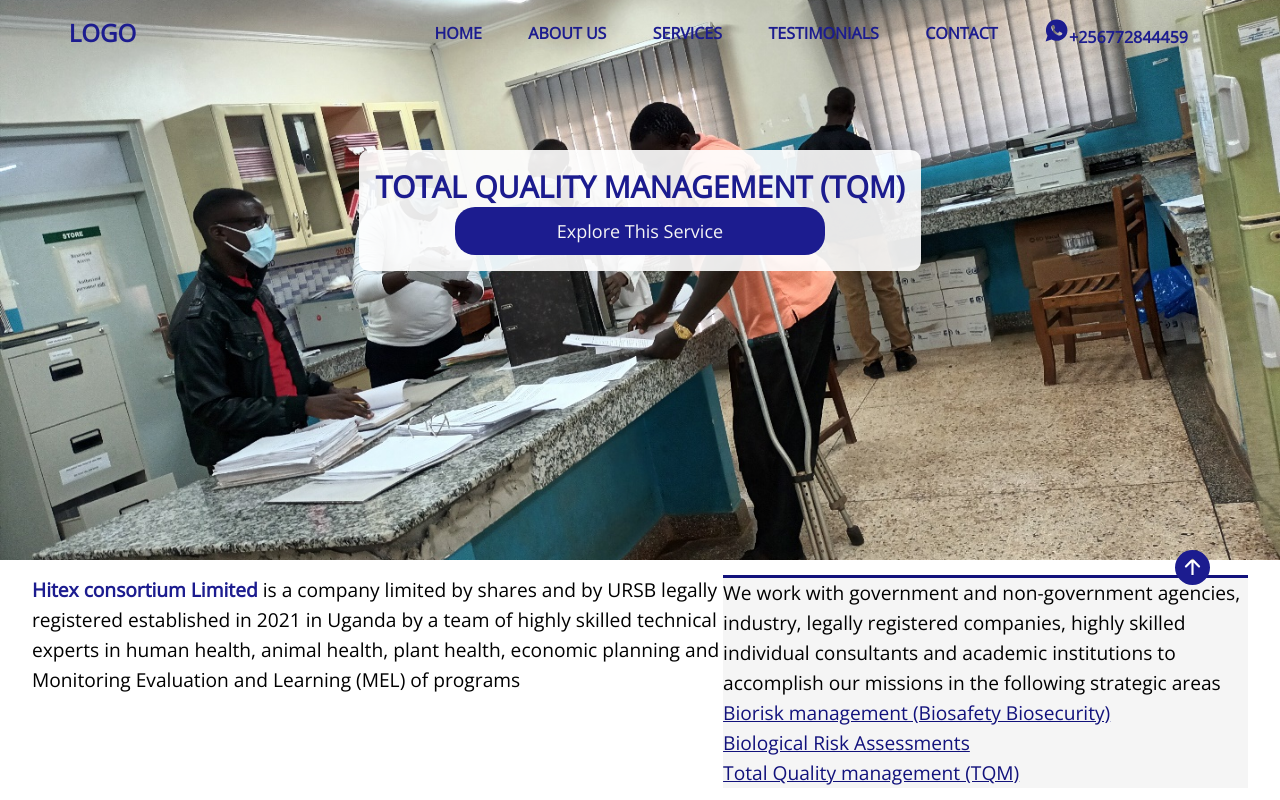
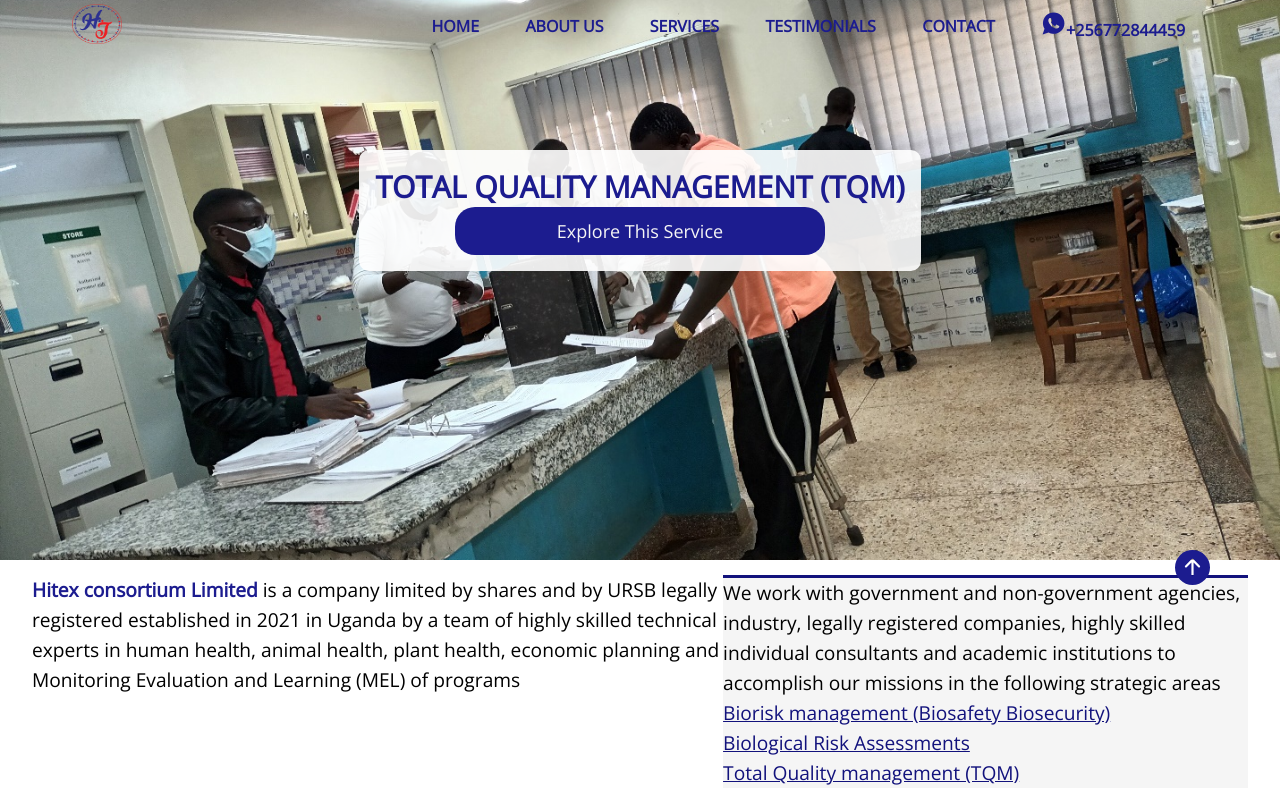
Before and after one commit to isiagi/medical, a Next.js app: page / in a window 1280 px wide. Shown: the top 800 px of the page. Built offline with nearby package versions, Linux system fonts and the light colour scheme.

Commit message:
adds logo image

```diff
--- a/components/Nav.js
+++ b/components/Nav.js
@@ -5,6 +5,7 @@ import { MdTableRows } from 'react-icons/md';
 import { GiCancel } from 'react-icons/gi';
 
 import styles from '../styles/Home.module.css';
+import Image from 'next/image';
 
 const NavBar = () => {
   const [offSet, setOffset] = React.useState(0);
@@ -20,7 +21,7 @@ const NavBar = () => {
     <div className={styles.nav__wrapper}>
       <nav className={offSet > 40 ? styles.nav1 : styles.nav}>
         <div className={styles.nav__logo}>
-          <h1>LOGO</h1>
+        <Image src={'/assets/logo.png'} alt="logo" width="50" height="40" />
         </div>
         <div className={styles.nav__cancel}>
           {open ? (
```
Also changed, not shown: public/assets/logo.png (added).
